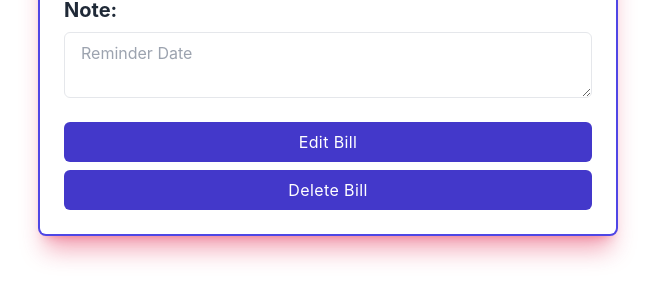
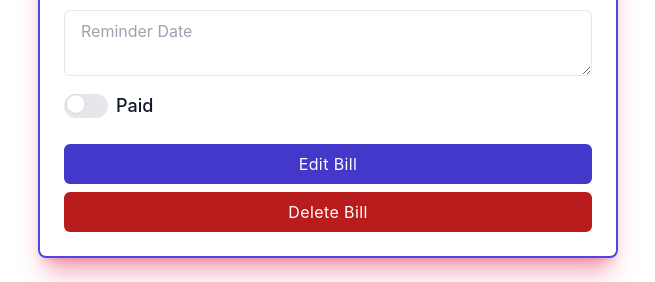
Before and after one commit to oashitta/KillBills, a React (Create React App) app in the folder client/: page / in a window 1280 px wide. Shown: the part 1374-1656 px from the top of the page, without its empty margins (312-967 px from the left). Built offline with nearby package versions, Linux system fonts and the light colour scheme; no server answers.

Commit message:
input filed fixed

```diff
--- a/client/src/components/EditBill.jsx
+++ b/client/src/components/EditBill.jsx
@@ -5,8 +5,16 @@ import { useFormik } from 'formik';
 const EditBill = () => {
   const [payees, setPayees] = useState([]);
   const [bill, setBill] = useState({});
+  const [btnClicked, setBtnClicked] = useState('')
+  const [isPaid, setIsPaid] = useState(false);
 
-
+  const isPaidHandle = (e) => {
+    e.preventDefault();
+    if(bill.paid_date) {
+      setIsPaid("ture")
+    }
+    setIsPaid(!isPaid)
+  }
 
   useEffect(() => {
     axios.get('http://localhost:8080/payees').then(res => {
@@ -16,7 +24,7 @@ const EditBill = () => {
   }, [])
 
   useEffect(() => {
-    axios.get('http://localhost:8080/bills/5')
+    axios.get('http://localhost:8080/bills/10')
     .then(res => {
       console.log("data", res.data)
 
@@ -48,11 +56,14 @@ const EditBill = () => {
       note: '',
     },
     onSubmit: values => {
-      console.log(values)
-      axios.put('http://localhost:8080/bills/5',
-      values, {
-        headers: {'Content-Type': 'application/json'}
-      })
+      if(btnClicked === 'edit') {
+        axios.put('http://localhost:8080/bills/5',
+        values, {
+          headers: {'Content-Type': 'application/json'}
+        })
+      } else {
+        axios.delete('http://localhost:8080/bills/5')
+      }
     }
   });
 
@@ -159,16 +170,41 @@ const EditBill = () => {
               className="block w-full px-4 py-2 mt-2 text-indigo-700 bg-white border rounded-md focus:border-indigo-400 focus:ring-indigo-300 focus:outline-none focus:ring focus:ring-opacity-40"
             />
           </div>
+          <div className='mt-4'>
+            <div className="flex">
+                <label className="inline-flex relative items-center mr-5 cursor-pointer">
+                    <input
+                        type="checkbox"
+                        className="sr-only peer"
+                        checked={isPaid}
+                        readOnly
+                    />
+                    <div
+                        onClick={isPaidHandle}
+                        className="w-11 h-6 bg-gray-200 rounded-full peer  peer-focus:ring-green-300  peer-checked:after:translate-x-full peer-checked:after:border-white after:content-[''] after:absolute after:top-0.5 after:left-[2px] after:bg-white after:border-gray-300 after:border after:rounded-full after:h-5 after:w-5 after:transition-all peer-checked:bg-green-600"
+                    ></div>
+                    <span className="ml-2 text-lg font-medium text-gray-900">
+                        Paid
+                    </span>
+                </label>
+            </div>
+        </div>
           <div className="mt-6">
             <button
               type="submit"
+              onClick={(e) => {
+                setBtnClicked('edit')
+              }}
               className="w-full px-4 py-2 tracking-wide text-white transition-colors duration-200 transform bg-indigo-700 rounded-md hover:bg-indigo-600 focus:outline-none focus:bg-indigo-600"
             >
               Edit Bill
             </button>
             <button
               type="submit"
-              className="w-full mt-2 px-4 py-2 tracking-wide text-white transition-colors duration-200 transform bg-indigo-700 rounded-md hover:bg-indigo-600 focus:outline-none focus:bg-indigo-600"
+              onClick={(e) => {
+                setBtnClicked('delete')
+              }}
+              className="w-full mt-2 px-4 py-2 tracking-wide text-white transition-colors duration-200 transform bg-red-700 rounded-md hover:bg-red-600 focus:outline-none focus:bg-indigo-600"
             >
               Delete Bill
             </button>
```
